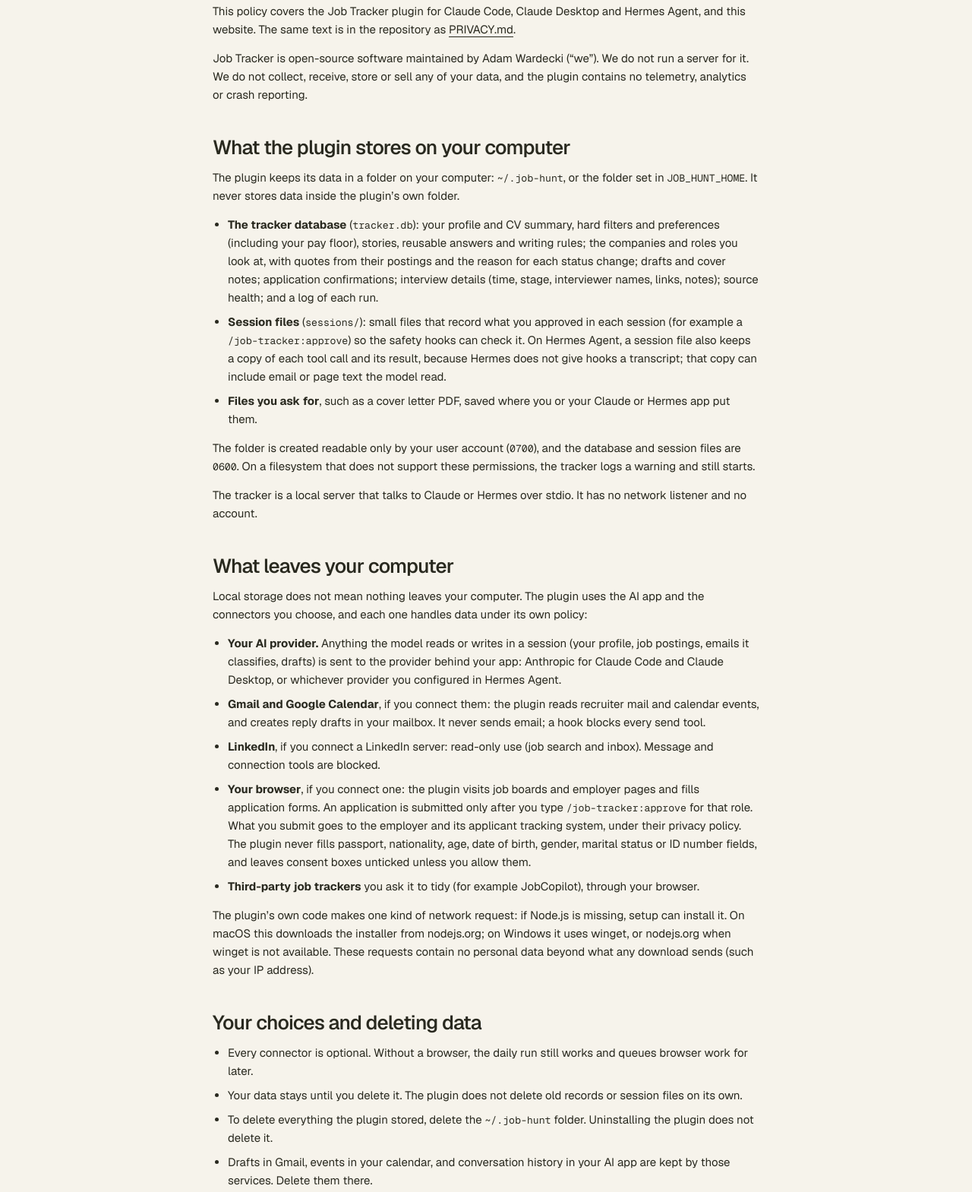
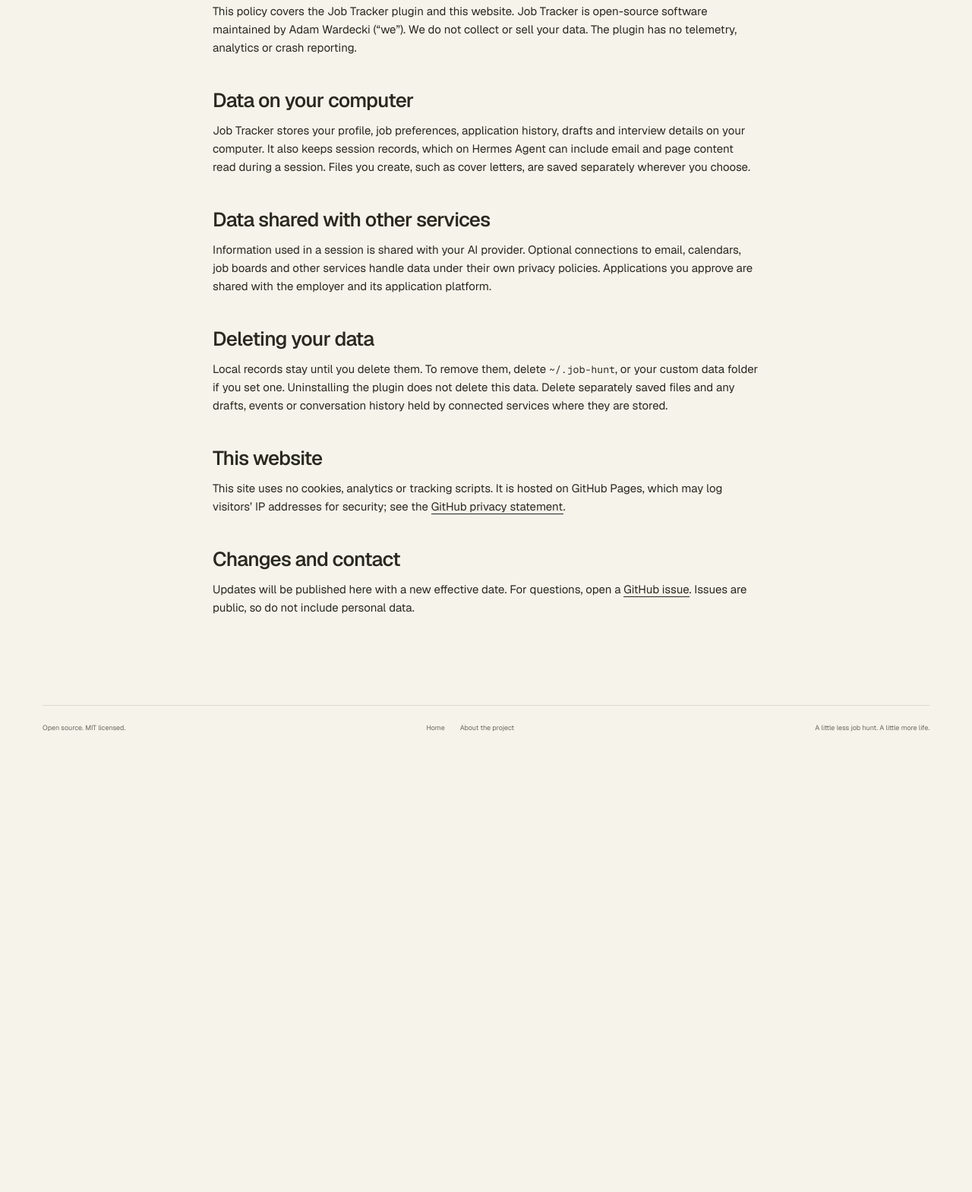
Before and after one commit to adamwardecki/job-hunt-mcp, a website: page site/privacy.html in a window 1280 px wide. Shown: the part 279-1848 px from the top of the page at 76% size. After the commit the page ends 1270 px from the top, so only its background shows below. Drawn offline with Linux system fonts and the light colour scheme.

Commit message:
docs: simplify privacy policy

```diff
--- a/site/privacy.html
+++ b/site/privacy.html
@@ -6,7 +6,7 @@
     <title>Privacy policy · Job Tracker</title>
     <meta
       name="description"
-      content="How the Job Tracker plugin and its website handle your data. Your tracker stays on your computer; we collect nothing."
+      content="How Job Tracker stores your data, uses connected services, and handles website privacy."
     />
     <link rel="canonical" href="https://jobhuntmcp.com/privacy.html" />
     <meta name="theme-color" content="#f6f3eb" />
@@ -35,138 +35,43 @@
       <p class="eyebrow">Effective 20 October 2026</p>
       <h1>Privacy policy</h1>
       <p>
-        This policy covers the Job Tracker plugin for Claude Code, Claude
-        Desktop and Hermes Agent, and this website. The same text is in the
-        repository as
-        <a href="https://github.com/adamwardecki/job-hunt-mcp/blob/main/PRIVACY.md"
-          >PRIVACY.md</a
-        >.
-      </p>
-      <p>
-        Job Tracker is open-source software maintained by Adam Wardecki
-        (“we”). We do not run a server for it. We do not collect, receive,
-        store or sell any of your data, and the plugin contains no telemetry,
-        analytics or crash reporting.
+        This policy covers the Job Tracker plugin and this website. Job Tracker
+        is open-source software maintained by Adam Wardecki (“we”). We do not
+        collect or sell your data. The plugin has no telemetry, analytics or
+        crash reporting.
       </p>
 
-      <h2>What the plugin stores on your computer</h2>
+      <h2>Data on your computer</h2>
       <p>
-        The plugin keeps its data in a folder on your computer:
-        <code>~/.job-hunt</code>, or the folder set in
-        <code>JOB_HUNT_HOME</code>. It never stores data inside the plugin’s
-        own folder.
-      </p>
-      <ul>
-        <li>
-          <strong>The tracker database</strong> (<code>tracker.db</code>): your
-          profile and CV summary, hard filters and preferences (including your
-          pay floor), stories, reusable answers and writing rules; the
-          companies and roles you look at, with quotes from their postings and
-          the reason for each status change; drafts and cover notes;
-          application confirmations; interview details (time, stage,
-          interviewer names, links, notes); source health; and a log of each
-          run.
-        </li>
-        <li>
-          <strong>Session files</strong> (<code>sessions/</code>): small files
-          that record what you approved in each session (for example a
-          <code>/job-tracker:approve</code>) so the safety hooks can check it.
-          On Hermes Agent, a session file also keeps a copy of each tool call
-          and its result, because Hermes does not give hooks a transcript; that
-          copy can include email or page text the model read.
-        </li>
-        <li>
-          <strong>Files you ask for</strong>, such as a cover letter PDF, saved
-          where you or your Claude or Hermes app put them.
-        </li>
-      </ul>
-      <p>
-        The folder is created readable only by your user account
-        (<code>0700</code>), and the database and session files are
-        <code>0600</code>. On a filesystem that does not support these
-        permissions, the tracker logs a warning and still starts.
-      </p>
-      <p>
-        The tracker is a local server that talks to Claude or Hermes over
-        stdio. It has no network listener and no account.
+        Job Tracker stores your profile, job preferences, application history,
+        drafts and interview details on your computer. It also keeps session
+        records, which on Hermes Agent can include email and page content read
+        during a session. Files you create, such as cover letters, are saved
+        separately wherever you choose.
       </p>
 
-      <h2>What leaves your computer</h2>
+      <h2>Data shared with other services</h2>
       <p>
-        Local storage does not mean nothing leaves your computer. The plugin
-        uses the AI app and the connectors you choose, and each one handles
-        data under its own policy:
-      </p>
-      <ul>
-        <li>
-          <strong>Your AI provider.</strong> Anything the model reads or writes
-          in a session (your profile, job postings, emails it classifies,
-          drafts) is sent to the provider behind your app: Anthropic for Claude
-          Code and Claude Desktop, or whichever provider you configured in
-          Hermes Agent.
-        </li>
-        <li>
-          <strong>Gmail and Google Calendar</strong>, if you connect them: the
-          plugin reads recruiter mail and calendar events, and creates reply
-          drafts in your mailbox. It never sends email; a hook blocks every
-          send tool.
-        </li>
-        <li>
-          <strong>LinkedIn</strong>, if you connect a LinkedIn server:
-          read-only use (job search and inbox). Message and connection tools
-          are blocked.
-        </li>
-        <li>
-          <strong>Your browser</strong>, if you connect one: the plugin visits
-          job boards and employer pages and fills application forms. An
-          application is submitted only after you type
-          <code>/job-tracker:approve</code> for that role. What you submit goes
-          to the employer and its applicant tracking system, under their
-          privacy policy. The plugin never fills passport, nationality, age,
-          date of birth, gender, marital status or ID number fields, and leaves
-          consent boxes unticked unless you allow them.
-        </li>
-        <li>
-          <strong>Third-party job trackers</strong> you ask it to tidy (for
-          example JobCopilot), through your browser.
-        </li>
-      </ul>
-      <p>
-        The plugin’s own code makes one kind of network request: if Node.js is
-        missing, setup can install it. On macOS this downloads the installer
-        from nodejs.org; on Windows it uses winget, or nodejs.org when winget
-        is not available. These requests contain no personal data beyond what
-        any download sends (such as your IP address).
+        Information used in a session is shared with your AI provider. Optional
+        connections to email, calendars, job boards and other services handle
+        data under their own privacy policies. Applications you approve are
+        shared with the employer and its application platform.
       </p>
 
-      <h2>Your choices and deleting data</h2>
-      <ul>
-        <li>
-          Every connector is optional. Without a browser, the daily run still
-          works and queues browser work for later.
-        </li>
-        <li>
-          Your data stays until you delete it. The plugin does not delete old
-          records or session files on its own.
-        </li>
-        <li>
-          To delete everything the plugin stored, delete the
-          <code>~/.job-hunt</code> folder. Uninstalling the plugin does not
-          delete it.
-        </li>
-        <li>
-          Drafts in Gmail, events in your calendar, and conversation history in
-          your AI app are kept by those services. Delete them there.
-        </li>
-      </ul>
+      <h2>Deleting your data</h2>
+      <p>
+        Local records stay until you delete them. To remove them, delete
+        <code>~/.job-hunt</code>, or your custom data folder if you set one.
+        Uninstalling the plugin does not delete this data. Delete separately
+        saved files and any drafts, events or conversation history held by
+        connected services where they are stored.
+      </p>
 
       <h2>This website</h2>
       <p>
-        jobhuntmcp.com is a static site hosted on GitHub Pages. It sets no
-        cookies and uses no analytics, trackers or third-party scripts, and its
-        fonts are served from the same site. The copy buttons write to your
-        clipboard in your browser only. GitHub, as the host, may log visitors’
-        IP addresses for security; see the
+        This site uses no cookies, analytics or tracking scripts. It is hosted
+        on GitHub Pages, which may log visitors’ IP addresses for security; see
+        the
         <a
           href="https://docs.github.com/site-policy/privacy-policies/github-general-privacy-statement"
           >GitHub privacy statement</a
@@ -175,17 +80,11 @@
 
       <h2>Changes and contact</h2>
       <p>
-        If this policy changes, the new version is published here with a new
-        effective date, and the history is in the
-        <a
-          href="https://github.com/adamwardecki/job-hunt-mcp/commits/main/PRIVACY.md"
-          >repository</a
-        >.
-      </p>
-      <p>
-        Questions: open an
-        <a href="https://github.com/adamwardecki/job-hunt-mcp/issues">issue</a
-        >. Issues are public, so do not include personal data in them.
+        Updates will be published here with a new effective date. For questions,
+        open a
+        <a href="https://github.com/adamwardecki/job-hunt-mcp/issues"
+          >GitHub issue</a
+        >. Issues are public, so do not include personal data.
       </p>
     </main>
     <footer class="container site-footer">
```
Also changed, not shown: PRIVACY.md (+22 -67 lines).
